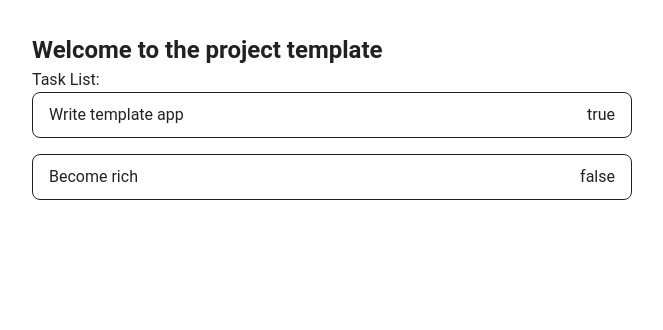
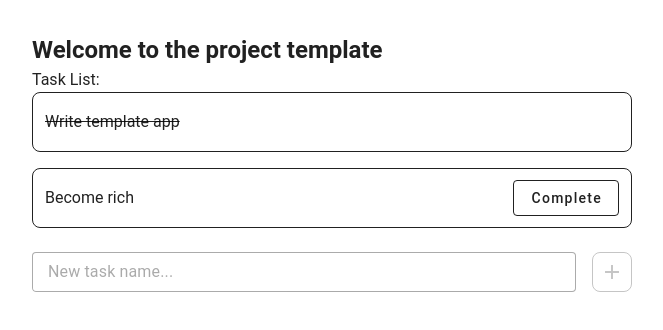
Before and after one commit to Chriztiaan/vue-3-vuetify-3-template, a Vue app: page / in a window 1280 px wide. Shown: the top 330 px of the page, without its empty margins (0-663 px from the left). Built offline with nearby package versions, Linux system fonts and the light colour scheme.

Commit message:
Finish todo example, added icons.

```diff
--- a/package.json
+++ b/package.json
@@ -18,6 +18,7 @@
     "vuetify": "^3.1.6"
   },
   "devDependencies": {
+    "@mdi/font": "^7.1.96",
     "@rushstack/eslint-patch": "^1.1.4",
     "@types/jsdom": "^20.0.1",
     "@types/node": "^18.11.12",
--- a/src/modules/task/components/Task.vue
+++ b/src/modules/task/components/Task.vue
@@ -1,14 +1,14 @@
 <template>
     <div>
-        <v-card class="mb-4" variant="outlined" rounded="lg">
-            <v-card-item>
-                <div class="d-flex justify-space-between"> <!-- Flex explained at: https://vuetifyjs.com/en/styles/flex/ -->
-                    <div>
-                        {{ task.name }}
-                    </div>
-                    <div>{{ task.completed }}</div>
+        <v-card class="mb-4 pa-3" variant="outlined" rounded="lg" height="60" min-height="60">
+            <div class="d-flex justify-space-between align-center fill-height">
+                <!-- Flex explained at: https://vuetifyjs.com/en/styles/flex/ -->
+                <div :class="{ 'text-decoration-line-through': task.completed }">
+                    {{ task.name }}
                 </div>
-            </v-card-item>
+                <v-btn v-if="!task.completed" variant="outlined" class="text-capitalize"
+                    @click="$emit('complete')">Complete</v-btn>
+            </div>
         </v-card>
     </div>
 </template>
@@ -23,6 +23,10 @@ export default defineComponent({
             type: Object as PropType<Task>,
             required: true
         }
-    }
+    },
+    // Allows you to declare all the events of a component, parent components will have intellisense for all these declared events (via Volar)
+    emits: {
+        complete: null // No validation function (https://vuejs.org/guide/components/events.html#events-validation)
+    },
 });
 </script>
--- a/src/modules/task/components/TaskList.vue
+++ b/src/modules/task/components/TaskList.vue
@@ -4,15 +4,24 @@
         <div v-if="loading" class="d-flex justify-center">
             <v-progress-circular class="mt-8" :indeterminate="true" />
         </div>
-        <template v-else>
-            <Task v-for="t in tasks" :key="t.uuid" :task="t" />
-        </template>
+        <div v-else class="d-flex flex-column">
+            <Task v-for="task in tasks" :key="task.uuid" :task="task" @complete="completeTask(task)" />
+
+            <div class="d-flex align-center mt-2">
+                <v-text-field v-model="taskText" hide-details variant="outlined" density="compact"
+                    placeholder="New task name...">
+                </v-text-field>
+                <v-btn class="ml-4" :disabled="disableCreate" icon="mdi-plus" size="40" rounded="lg" variant="outlined"
+                    @click="addTask" />
+            </div>
+
+        </div>
     </v-card>
 </template>
 
 <script lang="ts">
 import { defineComponent } from 'vue';
-import type { Task as TaskModel } from '../models/task';
+import { Task as TaskModel } from '../models/task';
 import { useTaskStore } from '../stores/todoStore';
 import Task from './Task.vue';
 
@@ -24,10 +33,28 @@ export default defineComponent({
         },
         loading(): boolean {
             return useTaskStore().loading;
+        },
+        disableCreate(): boolean {
+            return !this.taskText;
         }
     },
     mounted() {
         useTaskStore().requestTasks();
+    },
+    data() {
+        return {
+            taskText: ""
+        }
+    },
+    methods: {
+        addTask(): void {
+            useTaskStore().addTask(new TaskModel(this.taskText));
+            this.taskText = "";
+
+        },
+        completeTask(task: TaskModel): void {
+            useTaskStore().completeTask(task);
+        }
     }
 })
 </script>
--- a/src/plugins/vuetify.ts
+++ b/src/plugins/vuetify.ts
@@ -3,7 +3,9 @@ import 'vuetify/styles'
 import { createVuetify } from 'vuetify'
 import * as components from 'vuetify/components'
 import * as directives from 'vuetify/directives'
-import { aliases, mdi } from 'vuetify/iconsets/mdi';
+import { mdi } from 'vuetify/iconsets/mdi';
+import '@mdi/font/css/materialdesignicons.css' // Ensure you are using css-loader
+
 
 
 export const vuetifyPlugin = createVuetify({
@@ -11,7 +13,6 @@ export const vuetifyPlugin = createVuetify({
     directives,
     icons: {
         defaultSet: 'mdi',
-        aliases,
         sets: {
             mdi,
         }
```
Also changed, not shown: src/modules/task/stores/todoStore.ts (indentation only), todo.txt, 1 other file (tests, documents, lock files or other folders).
